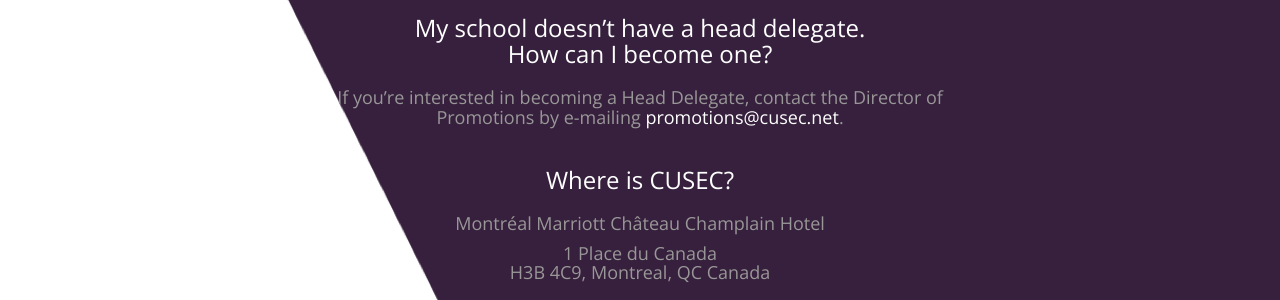
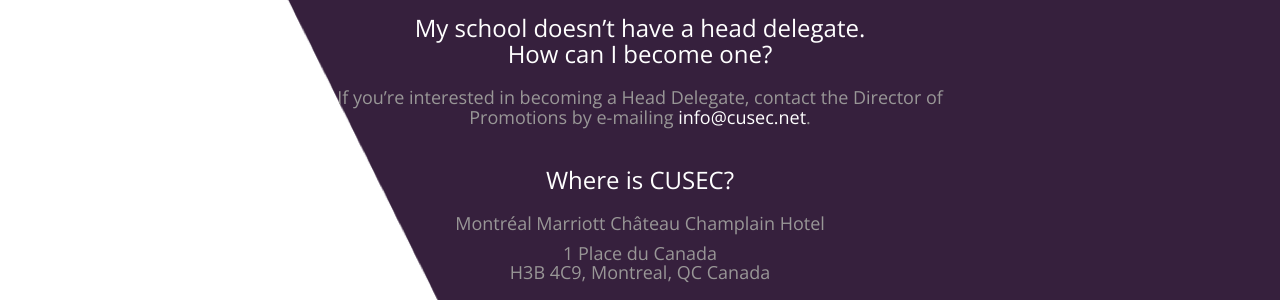
Before and after one commit to dkua/katdrobnjakovic.github.io, a Jekyll site: the page FAQ.html, which Jekyll copies as it is, in a window 1280 px wide and 1195 px high. Shown: the part 892-1192 px from the top of the window. Built offline with Jekyll 4.4.1, drawn with Linux system fonts in a browser that asks for light colours.

Commit message:
Changed email in FAQ

```diff
--- a/FAQ.html
+++ b/FAQ.html
@@ -120,7 +120,7 @@
          <div class="row">
         <div class="h4 col-md-6 col-md-offset-3 date ">
             <p>
-                If you’re interested in becoming a Head Delegate, contact the Director of Promotions by e-mailing <a href="mailto:promotions@cusec.net?Subject=CUSEC2015">promotions@cusec.net</a>.
+                If you’re interested in becoming a Head Delegate, contact the Director of Promotions by e-mailing <a href="mailto:info@cusec.net?Subject=CUSEC2015">info@cusec.net</a>.
             </p>
          </div>
          </div>
```
Also changed, not shown: 2 other files.
